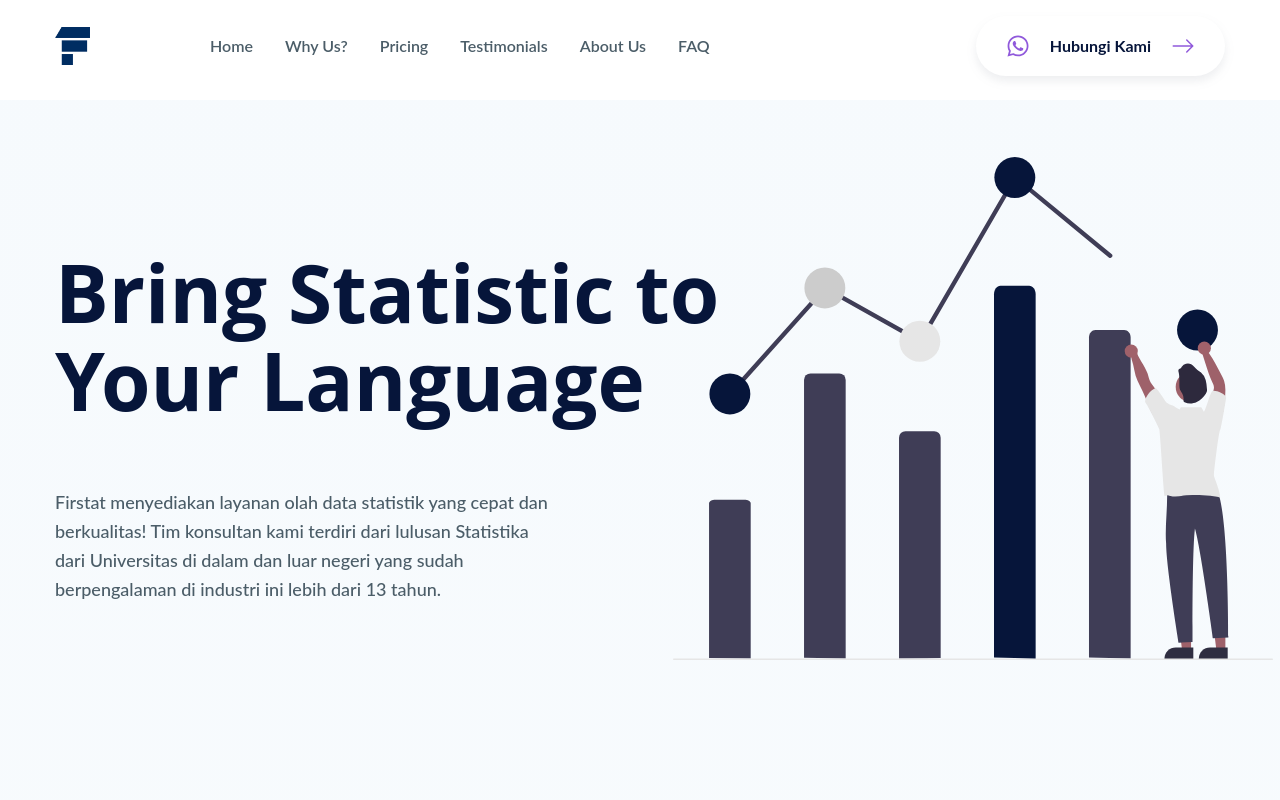
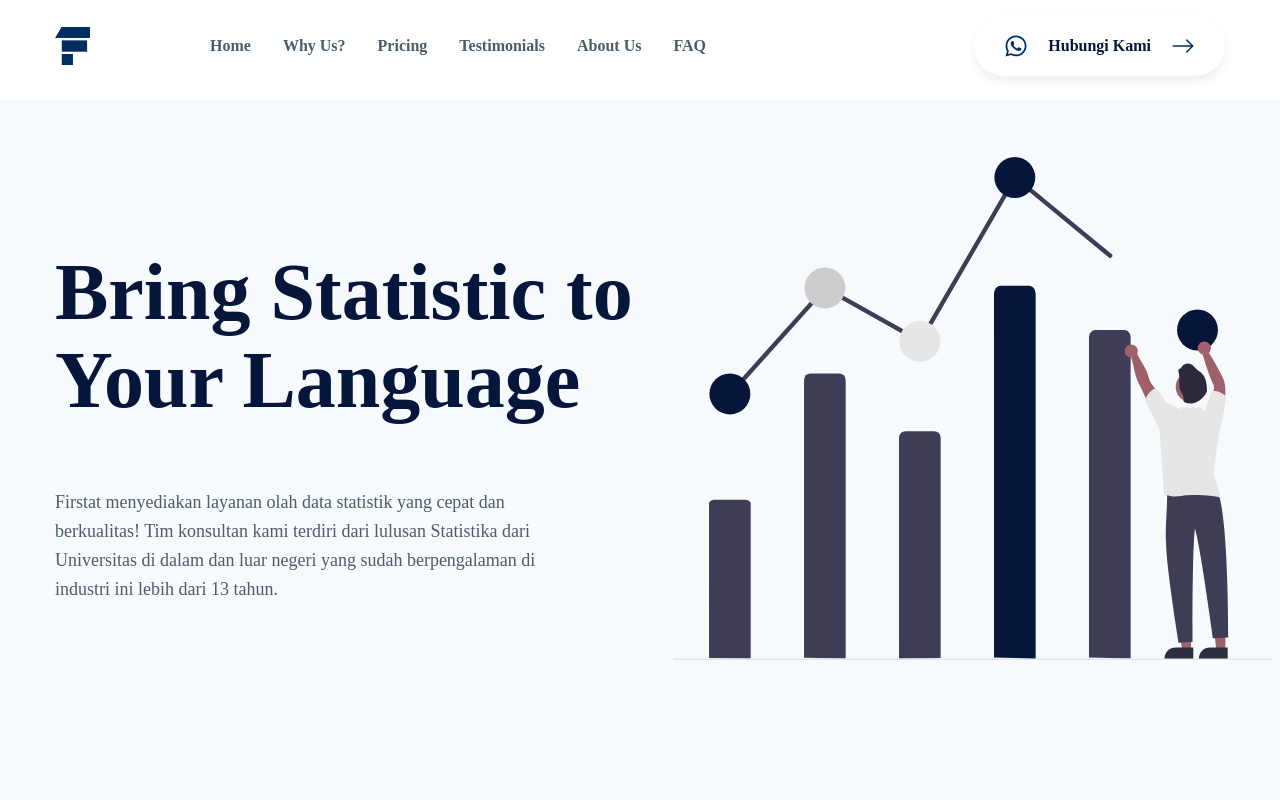
Before and after one commit to Farkhanariyasa/lanpage-ID, a React (Create React App) app: page / in a window 1280 px wide. Shown: the top 800 px of the page. Built offline with nearby package versions, Linux system fonts and the light colour scheme; the HTML template or start-up script is replaced by a standard one.

Commit message:
tailwind config customazion

```diff
--- a/tailwind.config.js
+++ b/tailwind.config.js
@@ -2,8 +2,8 @@ module.exports = {
   content: ['./src/**/*.{js,jsx,ts,tsx}'],
   theme: {
     fontFamily: {
-      primary: 'Open Sans',
-      secondary: 'Lato',
+      primary: 'Montserrat',
+      secondary: 'Poppins',
     },
     container: {
       padding: {
@@ -22,8 +22,8 @@ module.exports = {
         primary: '#06153A',
         secondary: '#4B5D68',
         accent: {
-          primary: '#9C69E2',
-          primary_hover: '#9059DB',
+          primary: '#FDBB30',
+          primary_hover: '#002D62',
           secondary: '#53D5FA',
           secondary_hover: '#E350A9',
           tertiary: '#68C9BA',
```
